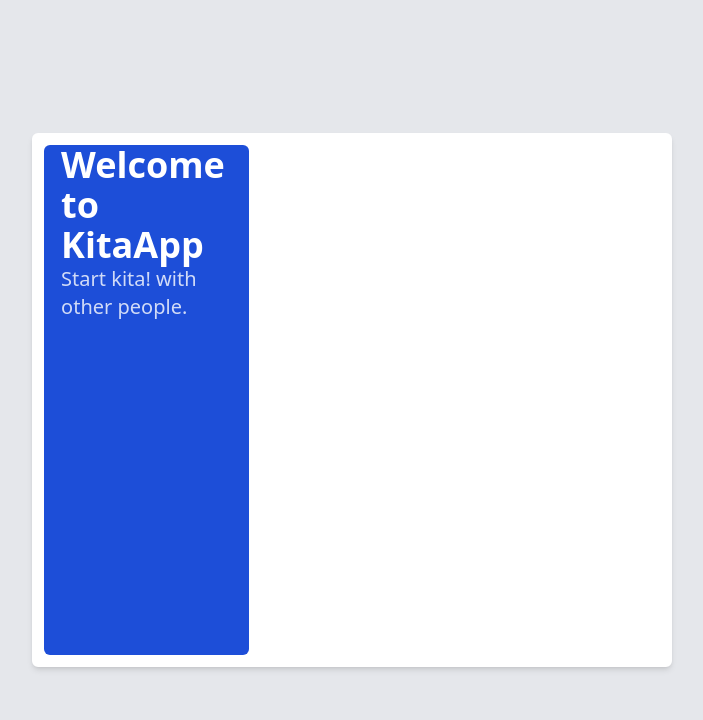
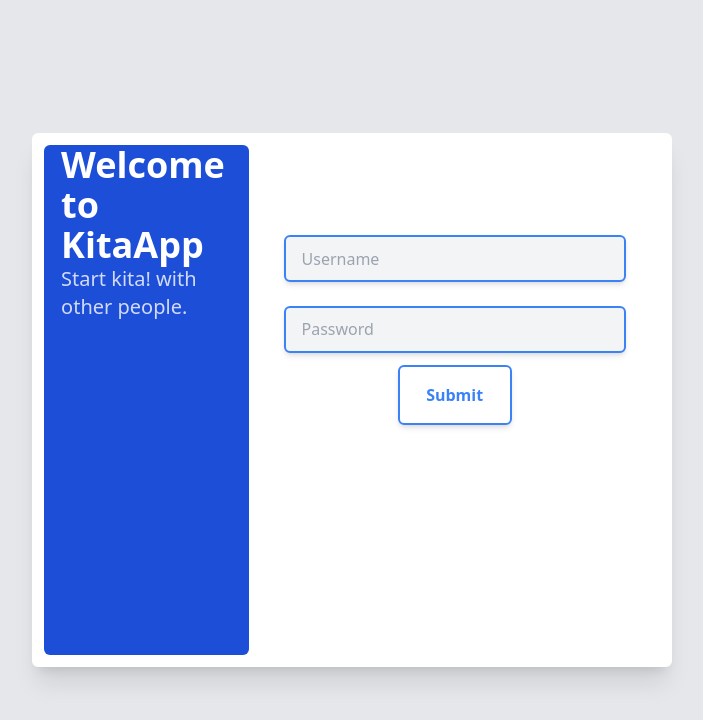
Before and after one commit to OriginalCube/kitapp, a React (Vite) app in the folder client/: page / in a window 1280 px wide. Shown: the top 720 px of the page, without its empty margins (288-991 px from the left). Built offline with nearby package versions, Linux system fonts and the light colour scheme; no server answers.

Commit message:
Login & Register Page

```diff
--- a/client/src/App.tsx
+++ b/client/src/App.tsx
@@ -1,16 +1,9 @@
 import React from "react";
 import { BrowserRouter, Routes, Route } from "react-router-dom";
-import Login from "./components/Login";
-import axios from "axios";
+import Login from "./components/Accounts/Login";
 
 function App() {
   const [auth, setAuth] = React.useState("");
-
-  React.useEffect(() => {
-    axios
-      .post("/api/v1/profile/create", { username: "lance", password: "lmao" })
-      .then((e) => console.log(e));
-  }, []);
 
   return (
     <div className="w-full h-auto">
--- /dev/null
+++ b/client/src/components/Accounts/Login.tsx
@@ -0,0 +1,89 @@
+import React from "react";
+import LoginComponent from "./LoginFormat";
+import Register from "./RegisterFormat";
+import axios from "axios";
+
+const Login = () => {
+  const api_url = "/api/v1/profile/";
+  const [hasAccount, setHasAccount] = React.useState(true);
+
+  const [registerInput, setRegisterInput] = React.useState({
+    firstname: "",
+    lastname: "",
+    username: "",
+    password: "",
+    email: "",
+    number: "",
+    birthday: "",
+  });
+
+  const [loginInput, setLoginInput] = React.useState({
+    username: "",
+    password: "",
+  });
+
+  const onChangeRegister = (e: any, ev: string) => {
+    setRegisterInput({ ...registerInput, [ev]: e.target.value });
+  };
+
+  const onChangeLogin = (e: any, ev: string) => {
+    setLoginInput({ ...loginInput, [ev]: e.target.value });
+  };
+
+  const onSubmit = async (e: string) => {
+    if (e === "login") {
+      const onLogin = await axios.post(api_url + "login", loginInput);
+      try {
+        localStorage.setItem("usappToken", onLogin.data.token);
+      } catch (err) {
+        console.log(err);
+      }
+    } else if (e === "register") {
+      const onRegister = await axios.post(api_url + "create", registerInput);
+      try {
+        console.log(onRegister);
+        localStorage.setItem("usappToken", onRegister.data.token);
+      } catch (err) {
+        console.log(err);
+      }
+    }
+  };
+
+  return (
+    <div className="h-screen flex w-auto bg-gray-200 justify-center items-center">
+      <div className="h-4/6 w-2/4 border-4 p-2 bg-white rounded-md border-white shadow-xl">
+        <div className="h-full w-full flex items-center justify-center">
+          <div className="h-full w-1/3 bg-blue-700 rounded-md flex-col justify-center">
+            <div className="w-5/6 h-1/3 m-auto flex-col">
+              <p className="text-4xl font-bold text-white">
+                Welcome to KitaApp
+              </p>
+              <p className="text-xl font-light opacity-80 text-white">
+                Start kita! with other people.
+              </p>
+            </div>
+          </div>
+          <div className="h-full w-2/3 bg-white flex items-center justify-center">
+            <div className="h-5/6 w-full">
+              {hasAccount ? (
+                <LoginComponent
+                  onSubmit={onSubmit}
+                  loginInput={loginInput}
+                  onChangeLogin={onChangeLogin}
+                />
+              ) : (
+                <Register
+                  onSubmit={onSubmit}
+                  registerInput={registerInput}
+                  onChangeRegister={onChangeRegister}
+                />
+              )}
+            </div>{" "}
+          </div>
+        </div>
+      </div>
+    </div>
+  );
+};
+
+export default Login;
--- /dev/null
+++ b/client/src/components/Accounts/LoginFormat.tsx
@@ -0,0 +1,43 @@
+const LoginFormat = (props: any) => {
+  const formSubmit = (e: any) => {
+    e.preventDefault();
+    props.onSubmit("login");
+  };
+
+  return (
+    <div className="w-full h-full flex items-center justify-center text-black font-normal">
+      <form onSubmit={formSubmit} className="w-5/6 h-5/6 flex-col">
+        <div className="h-1/5 w-full flex justify-center items-center">
+          <input
+            onChange={(e) => props.onChangeLogin(e, "username")}
+            value={props.loginInput.username}
+            className="w-full p-4 h-4/6 outline-none border-2 border-blue-500 shadow-md rounded-md bg-gray-100"
+            placeholder="Username"
+            type="text"
+            required={true}
+          />
+        </div>
+        <div className="h-1/5 w-full flex justify-center items-center">
+          <input
+            onChange={(e) => props.onChangeLogin(e, "password")}
+            value={props.loginInput.password}
+            className="w-full p-4 h-4/6 outline-none border-2 border-blue-500 shadow-md rounded-md bg-gray-100"
+            placeholder="Password"
+            type="password"
+            required={true}
+          />
+        </div>
+        <div className="h-1/6 w-full flex justify-center items-center">
+          <button
+            className="p-4 w-1/3 text-center shadow-md font-semibold m-auto text-blue-500
+           rounded-md border-2 border-blue-500 hover:text-white hover:bg-blue-500"
+          >
+            Submit
+          </button>
+        </div>
+      </form>
+    </div>
+  );
+};
+
+export default LoginFormat;
--- /dev/null
+++ b/client/src/components/Accounts/RegisterFormat.tsx
@@ -0,0 +1,80 @@
+const RegisterFormat = (props: any) => {
+  const formSubmit = (e: any) => {
+    e.preventDefault();
+    props.onSubmit("register");
+  };
+
+  return (
+    <div className="w-full h-full flex items-center justify-center text-gray-700 font-normal">
+      <form onSubmit={formSubmit} className="w-5/6 h-5/6 flex-col">
+        <div className="h-1/5 w-full flex justify-evenly gap-2 items-center ">
+          <input
+            onChange={(e) => props.onChangeRegister(e, "firstname")}
+            value={props.registerInput.firstname}
+            className="w-5/6 p-4 h-4/6 outline-none bg-gray-100 border-2 border-blue-500 rounded-md"
+            placeholder="First Name"
+            type="text"
+          />
+          <input
+            onChange={(e) => props.onChangeRegister(e, "lastname")}
+            value={props.registerInput.lastname}
+            className="w-5/6 p-4 h-4/6 outline-none bg-gray-100 border-2 border-blue-500 rounded-md"
+            placeholder="Last Name"
+            type="text"
+          />
+        </div>
+        <div className="h-1/5 w-full flex justify-evenly gap-2 items-center ">
+          <input
+            onChange={(e) => props.onChangeRegister(e, "username")}
+            value={props.registerInput.username}
+            className="w-5/6 p-4 h-4/6 outline-none bg-gray-100 border-2 border-blue-500 rounded-md"
+            placeholder="Username"
+            type="text"
+          />
+          <input
+            onChange={(e) => props.onChangeRegister(e, "password")}
+            value={props.registerInput.password}
+            className="w-5/6 p-4 h-4/6 outline-none bg-gray-100 border-2 border-blue-500 rounded-md"
+            placeholder="Password"
+            type="password"
+          />
+        </div>
+        <div className="h-1/5 w-full flex justify-center items-center">
+          <input
+            onChange={(e) => props.onChangeRegister(e, "email")}
+            value={props.registerInput.email}
+            className="w-full p-4 h-4/6 outline-none bg-gray-100 border-2 border-blue-500 rounded-md"
+            placeholder="Email"
+            type="email"
+          />
+        </div>
+        <div className="h-1/5 w-full flex justify-evenly gap-2 items-center ">
+          <input
+            onChange={(e) => props.onChangeRegister(e, "number")}
+            value={props.registerInput.number}
+            className="w-5/6 p-4 h-4/6 outline-none bg-gray-100 border-2 border-blue-500 rounded-md"
+            placeholder="Phone Number"
+            type="number"
+          />
+          <input
+            onChange={(e) => props.onChangeRegister(e, "birthday")}
+            value={props.registerInput.birthday}
+            className="w-5/6 p-4 h-4/6 outline-none bg-gray-100 border-2 border-blue-500 rounded-md"
+            placeholder="Birthday"
+            type="date"
+          />
+        </div>
+        <div className="h-1/6 w-full flex justify-center items-center">
+          <button
+            className="p-4 w-1/3 text-center shadow-md font-semibold m-auto text-blue-500
+           rounded-md border-2 border-blue-500 hover:text-white hover:bg-blue-500"
+          >
+            Submit
+          </button>
+        </div>
+      </form>
+    </div>
+  );
+};
+
+export default RegisterFormat;
--- a/client/src/components/Login.tsx
+++ /dev/null
@@ -1,23 +0,0 @@
-import React from "react";
-
-const Login = () => {
-  return (
-    <div className="h-screen flex w-auto bg-gray-200 justify-center items-center">
-      <div className="h-4/6 w-2/4 border-4 p-2 bg-white rounded-md border-white shadow-md">
-        <div className="h-full w-full flex items-center justify-center">
-          <div className="h-full w-1/3 bg-blue-700 rounded-md flex-col justify-center">
-            <div className="w-5/6 h-1/3 m-auto flex-col">
-              <p className="text-4xl font-bold">Welcome to KitaApp</p>
-              <p className="text-xl font-light opacity-80">
-                Start kita! with other people.
-              </p>
-            </div>
-          </div>
-          <div className="h-full w-2/3 bg-white"></div>
-        </div>
-      </div>
-    </div>
-  );
-};
-
-export default Login;
--- a/client/src/index.css
+++ b/client/src/index.css
@@ -3,5 +3,4 @@
 @tailwind utilities;
 
 * {
-  color: white;
 }
```
